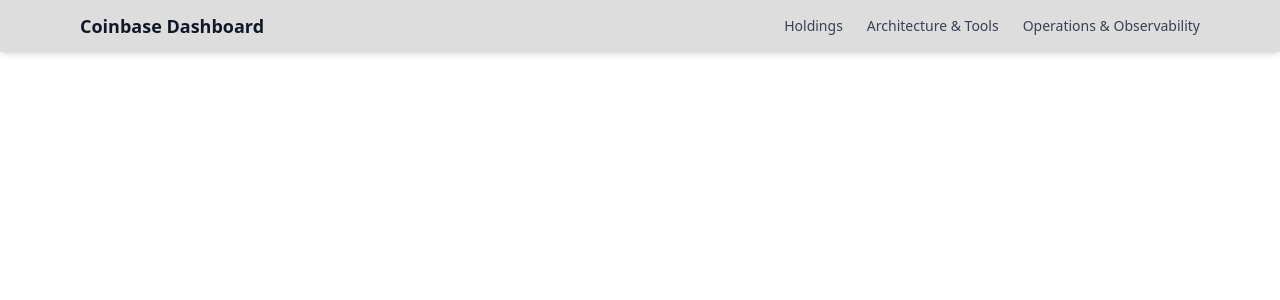
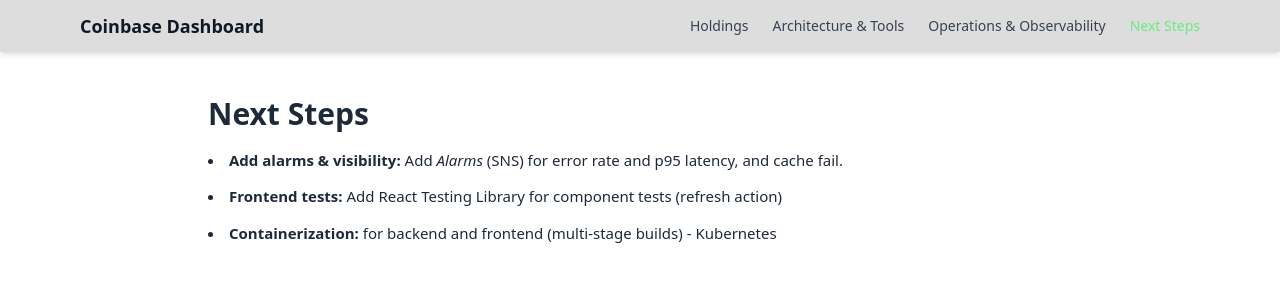
Before and after one commit to JoanMateu/iqana-project, a React app in the folder frontend/: page /next-steps in a window 1280 px wide. Shown: the top 300 px of the page. Built offline with nearby package versions, Linux system fonts and the light colour scheme; no server answers; the HTML template or start-up script is replaced by a standard one.

Commit message:
Add next steps

```diff
--- a/frontend/src/App.tsx
+++ b/frontend/src/App.tsx
@@ -1,8 +1,10 @@
+
 import { BrowserRouter, Routes, Route } from "react-router-dom";
 import Layout from "./components/Layout";
 import Home from "./pages/Home";
 import Documentation from "./pages/Documentation";
 import Operations from "./pages/Operations";
+import NextSteps from "./pages/NextSteps";
 
 export default function App() {
   return (
@@ -12,6 +14,7 @@
           <Route path="/" element={<Home />} />
           <Route path="/docs" element={<Documentation />} />
           <Route path="/ops" element={<Operations />} />
+          <Route path="/next-steps" element={<NextSteps />} />
         </Routes>
       </Layout>
     </BrowserRouter>
--- a/frontend/src/components/Header.tsx
+++ b/frontend/src/components/Header.tsx
@@ -48,7 +48,14 @@
           >
             Operations & Observability
           </Link>
-
+          <Link
+            to="/next-steps"
+            className={`hover:text-[#6DEA7F] transition ${
+              pathname === "/next-steps" ? "text-[#6DEA7F]" : "text-gray-700"
+            }`}
+          >
+            Next Steps
+          </Link>
 
           {username && (
             <div className="text-gray-600 text-xs border-l pl-4">
--- /dev/null
+++ b/frontend/src/pages/NextSteps.tsx
@@ -0,0 +1,20 @@
+// src/pages/NextSteps.tsx
+export default function NextSteps() {
+  return (
+    <div className="max-w-4xl mx-auto px-4 py-8 text-gray-800">
+      <h1 className="text-3xl font-bold mb-4">Next Steps</h1>
+      <ul className="list-disc list-inside space-y-3 text-[15px] leading-relaxed">
+        <li>
+          <strong>Add alarms & visibility:</strong> Add <em>Alarms</em> (SNS) for error rate and p95 latency, and cache fail.
+        </li>
+        <li>
+          <strong>Frontend tests:</strong> Add React Testing Library for component tests
+          (refresh action)
+        </li>
+        <li>
+          <strong>Containerization:</strong> for backend and frontend (multi-stage builds) - Kubernetes
+        </li>
+      </ul>
+    </div>
+  );
+}
```
